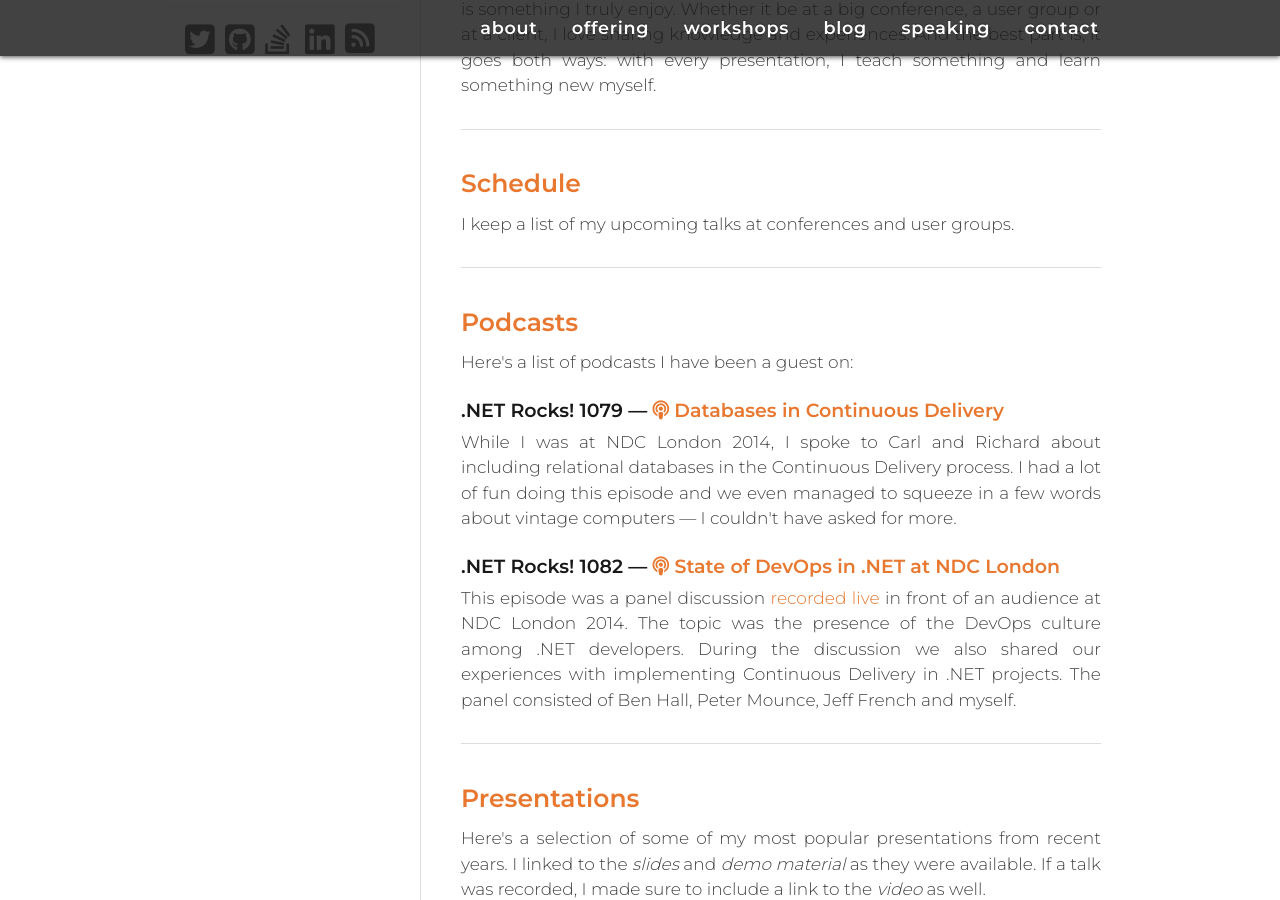
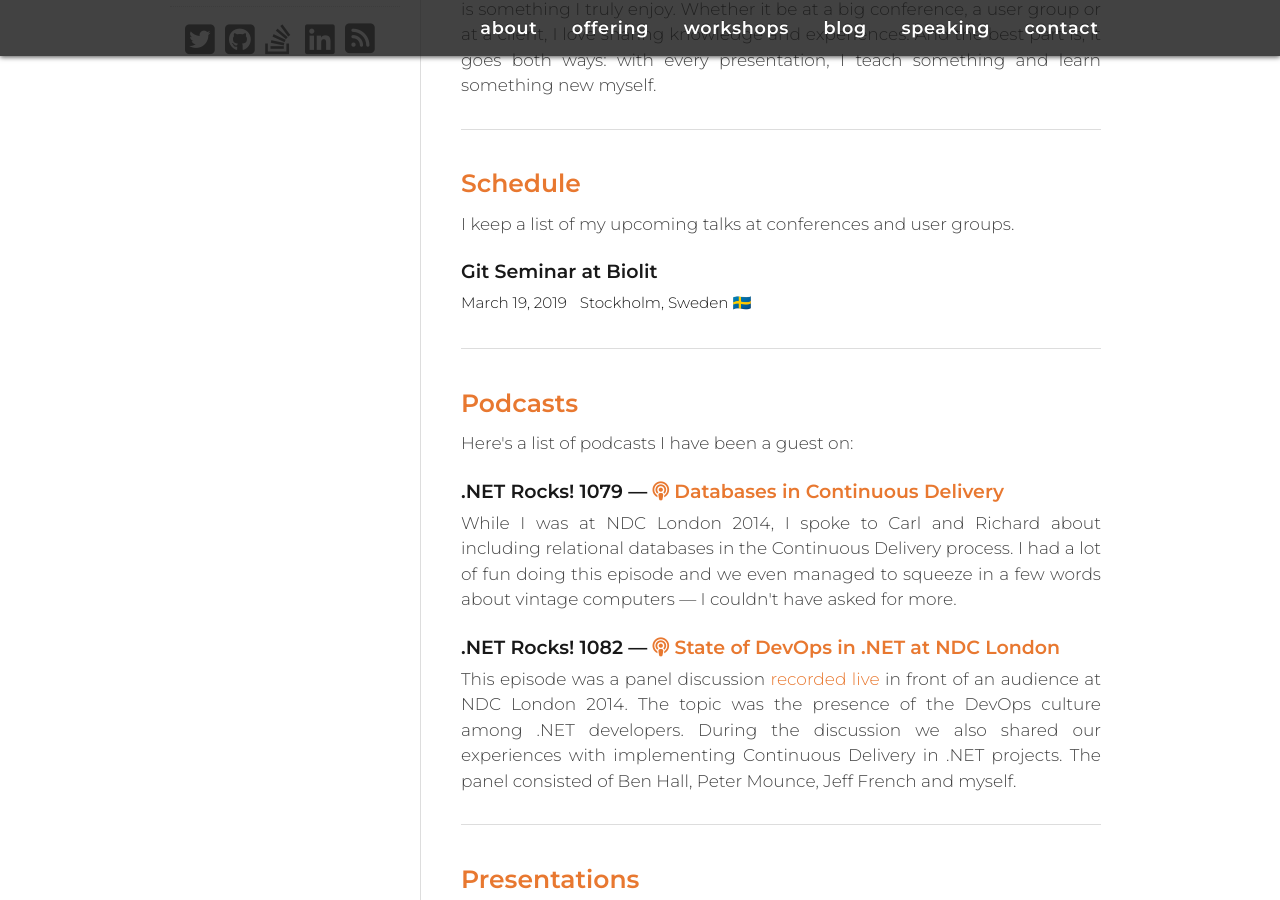
Before and after one commit to megakemp/megakemp.github.io, a Jekyll site: the page built from speaking/index.html, in a window 1280 px wide and 900 px high, scrolled down 465 px. Built offline with Jekyll 4.4.1, drawn with Linux system fonts in a browser that asks for light colours; nearby versions of some CDN libraries; comment, search, counter and statistics services are not loaded.

Commit message:
Adds the Git seminar at Biolit to the schedule

```diff
--- a/speaking/index.html
+++ b/speaking/index.html
@@ -18,6 +18,14 @@ redirect_from: /tag/speaking/
 
   <h2 id="schedule">Schedule</h2>
   <p>I keep a list of my upcoming talks at conferences and user groups.</p>
+
+  <h4>
+    <span>Git Seminar at Biolit</span>
+    <div class="nowrap">
+      <span class="inline-info">March 19, 2019</span>
+      <span class="inline-info">Stockholm, Sweden 🇸🇪</span>
+    </div>
+  </h4>
 
   <hr/>
 
```
